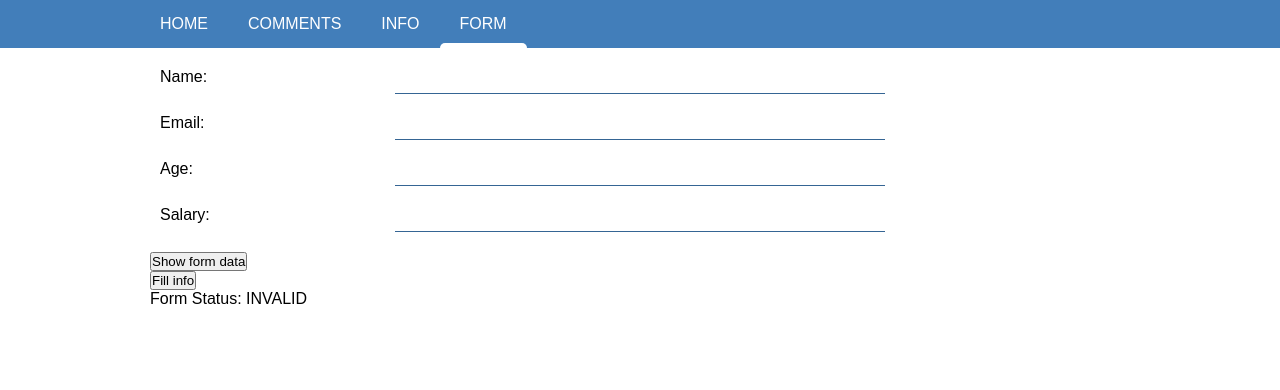
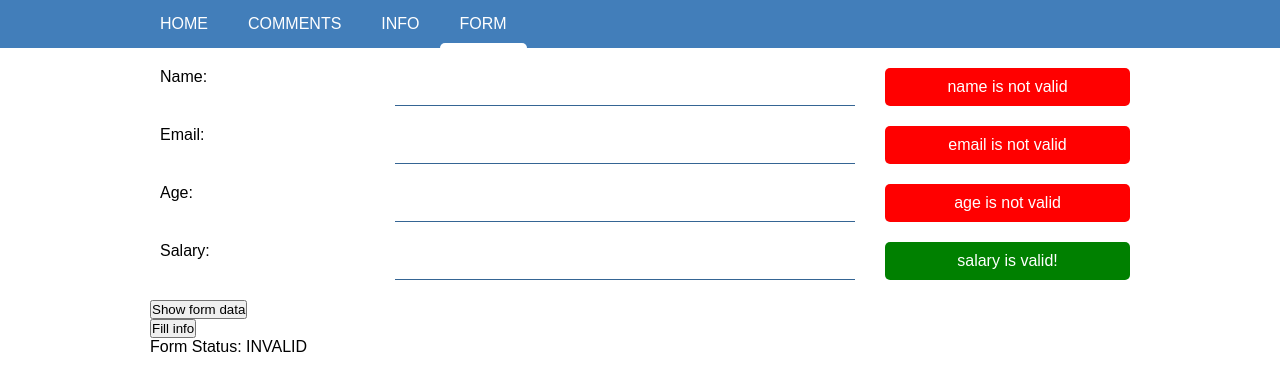
Before and after one commit to YuriyChobanyuk/ngPortfolio, an Angular app: page /form in a window 1280 px wide. Shown: the top 390 px of the page. Built offline with nearby package versions, Linux system fonts and the light colour scheme.

Commit message:
validation revorked

```diff
--- a/src/app/myform/myform.component.html
+++ b/src/app/myform/myform.component.html
@@ -4,18 +4,28 @@
     <label class=" m-b-20">
       <span class="column-desktop-1-4">Name:</span>
       <input class='column-desktop-1-2' type="text" formControlName="name" required="name is required">
+      <span class="column-desktop-1-4 validation-tip unvalid" *ngIf="!name">
+        name is not valid
+      </span>
+      <span class="column-desktop-1-4 validation-tip valid" *ngIf="name">name is valid!</span>
     </label>
     <label class=" m-b-20">
       <span class="column-desktop-1-4">Email:</span>
       <input class='column-desktop-1-2' type="email" formControlName="email" required="email is required">
+      <span class="column-desktop-1-4 validation-tip unvalid" *ngIf="!email">email is not valid</span>
+      <span class="column-desktop-1-4 validation-tip valid" *ngIf="email">email is valid!</span>
     </label>
     <label class=" m-b-20">
       <span class="column-desktop-1-4">Age:</span>
       <input class='column-desktop-1-2' type="text" formControlName="age" required="age is required">
+      <span class="column-desktop-1-4 validation-tip unvalid" *ngIf="!age">age is not valid</span>
+      <span class="column-desktop-1-4 validation-tip valid" *ngIf="age">age is valid!</span>
     </label>
     <label class=" m-b-20">
       <span class="column-desktop-1-4">Salary:</span>
       <input class='column-desktop-1-2' type="text" formControlName="salary">
+      <span class="column-desktop-1-4 validation-tip unvalid" *ngIf="!salary">salary is not valid</span>
+      <span class="column-desktop-1-4 validation-tip valid" *ngIf="salary">salary is valid!</span>
     </label>
   </form>
   <p>
--- a/src/app/myform/myform.component.sass
+++ b/src/app/myform/myform.component.sass
@@ -3,6 +3,8 @@
 .user-form
   display: flex
   flex-wrap: wrap
+  justify-content: space-between
+  align-items: baseline
 
   label
     flex-basis: 100%
@@ -13,3 +15,16 @@
       outline: none
       padding: 5px 10px
       border-bottom: 1px solid $main-color-darken
+
+  .validation-tip
+    padding: 10px
+    border-radius: 5px
+    color: white
+    text-align: center
+    margin-left: 30px
+
+  .valid
+    background-color: green
+
+  .unvalid
+    background-color: red
--- a/src/app/myform/myform.component.ts
+++ b/src/app/myform/myform.component.ts
@@ -34,6 +34,19 @@ export class MyformComponent implements OnInit {
     });
   }
 
+  get name(){
+    return this.userData.get('name').valid;
+  }
+  get email(){
+    return this.userData.get('email').valid;
+  }
+  get age(){
+    return this.userData.get('age').valid;
+  }
+  get salary(){
+    return this.userData.get('salary').valid;
+  }
+
   constructor() { }
 
   ngOnInit() {
```
